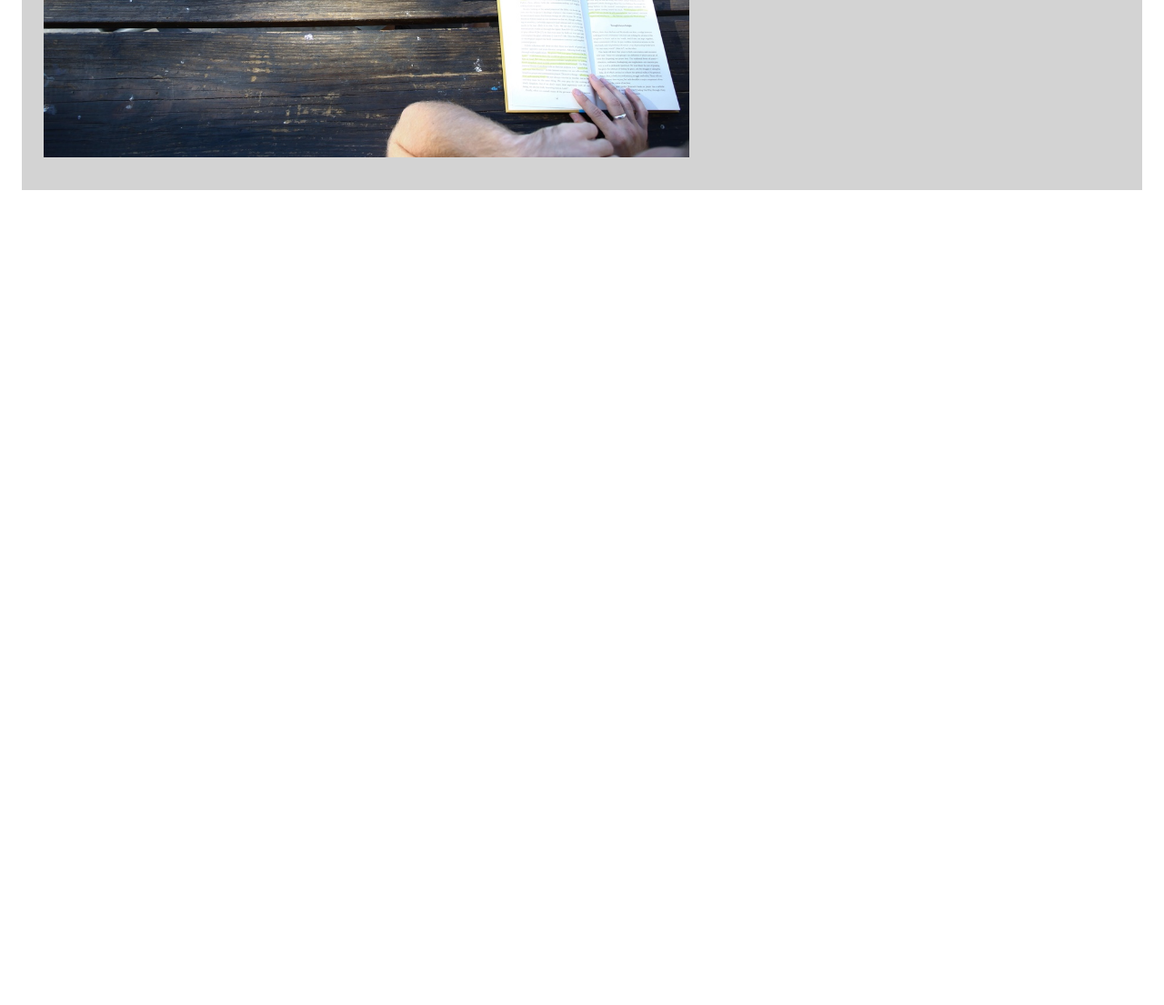
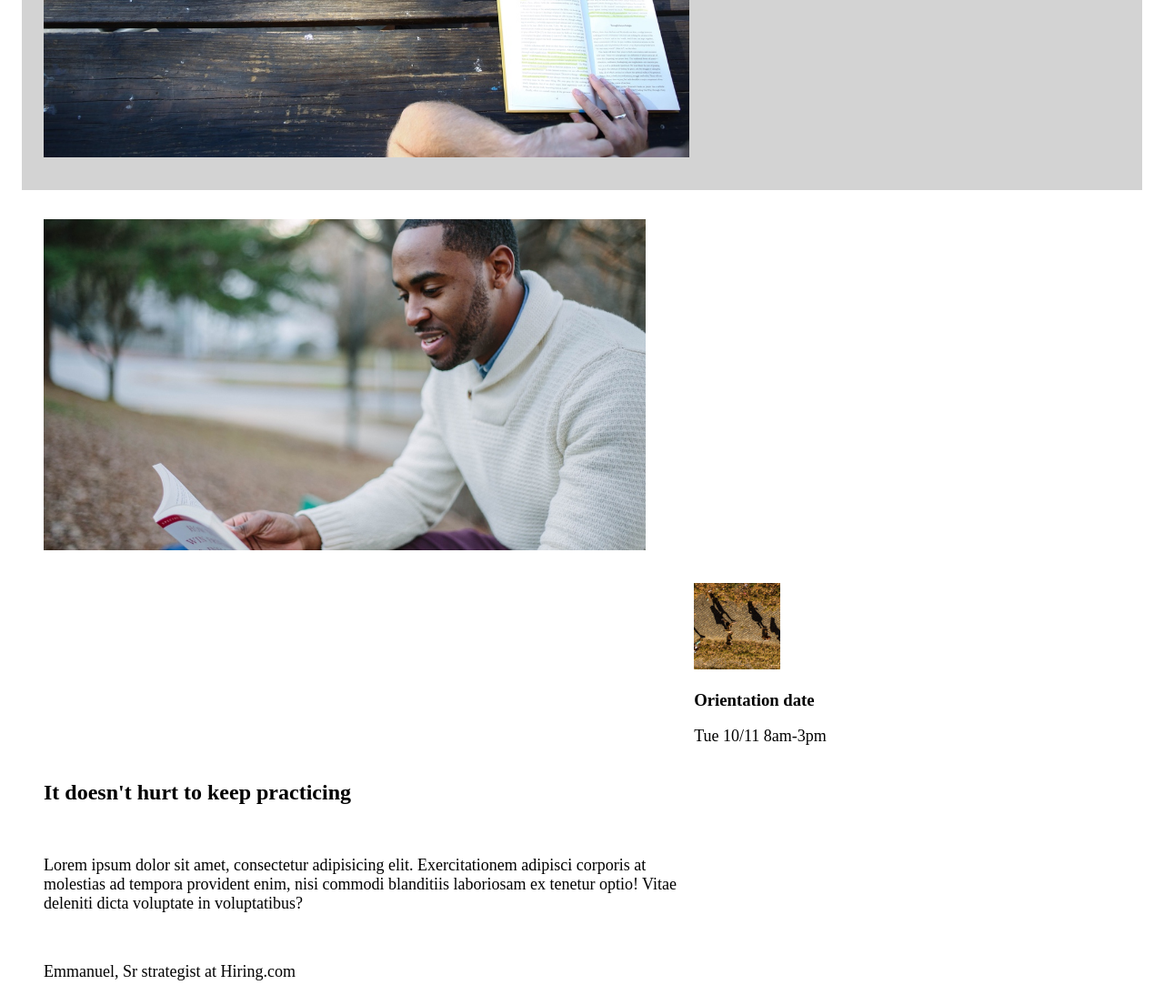
Before and after one commit to Pri-21/capstone_project, a plain HTML site: page index.html in a window 1280 px wide. Shown: the part 500-1605 px from the top of the page at 91% size. Before the commit the page ends 800 px from the top, so only its background shows below. Drawn offline with Linux system fonts and the light colour scheme.

Commit message:
updated the orientation image positioning

```diff
--- a/index.html
+++ b/index.html
@@ -43,6 +43,43 @@
         <button type="button">Start here</button>
       </span>
     </div>
+    <div id="practice">
+      <span class="student">
+        <img
+          src="resources/images/information-main.jpg"
+          width="60%"
+          alt="student"
+        />
+      </span>
+    </div>
+    <div id="orientation">
+      <span class="orientation-img">
+        <img
+          src="resources/images/information-orientation.jpg"
+          width="35%"
+          alt="orientation-img"
+        />
+      </span>
+      <span class="orientation-text">
+        <h3>Orientation date</h3>
+        <p>Tue 10/11 8am-3pm</p>
+      </span>
+    </div>
+    <div>
+      <span class="practice-text">
+        <h2>It doesn't hurt to keep practicing</h2>
+        <br />
+        <p>
+          Lorem ipsum dolor sit amet, consectetur adipisicing elit.
+          Exercitationem adipisci corporis at molestias ad tempora provident
+          enim, nisi commodi blanditiis laboriosam ex tenetur optio! Vitae
+          deleniti dicta voluptate in voluptatibus?
+        </p>
+        <br />
+        <p>Emmanuel, Sr strategist at Hiring.com</p>
+      </span>
+    </div>
+
     <footer></footer>
   </body>
 </html>
--- a/resources/css/style.css
+++ b/resources/css/style.css
@@ -94,3 +94,29 @@ button {
 p {
   font-size: 18px;
 }
+
+/* Practice section */
+
+#practice {
+  padding: 32px 24px;
+  display: inline-block;
+}
+
+.student {
+  vertical-align: middle;
+}
+
+.practice-text {
+  display: inline-block;
+  width: 60%;
+  height: auto;
+  padding-left: 24px;
+}
+
+/* Images on the RHS */
+
+#orientation {
+  display: inline-block;
+  position: relative;
+  left: 60%;
+}
```
